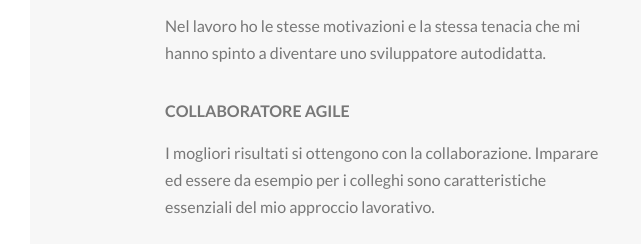
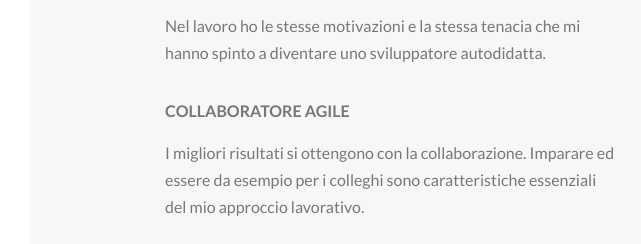
Before and after one commit to MicheleTognin/Portfolio.github.io, a website: page index.html in a window 1280 px wide. Shown: the part 1019-1263 px from the top of the page, 0-641 px from the left. Drawn offline with nearby package versions, Linux system fonts and the light colour scheme.

Commit message:
Update index.html

```diff
--- a/index.html
+++ b/index.html
@@ -49,7 +49,7 @@
                     </p>
                     <h3 class="heading-tertiary u-margin-bottom-small">  collaboratore agile</h3>
                     <p class="paragraph">
-                        I mogliori risultati si ottengono con la collaborazione. Imparare ed essere da esempio per i colleghi sono caratteristiche essenziali del mio approccio lavorativo.
+                        I migliori risultati si ottengono con la collaborazione. Imparare ed essere da esempio per i colleghi sono caratteristiche essenziali del mio approccio lavorativo.
                     </p>
 
                 </div>
```
